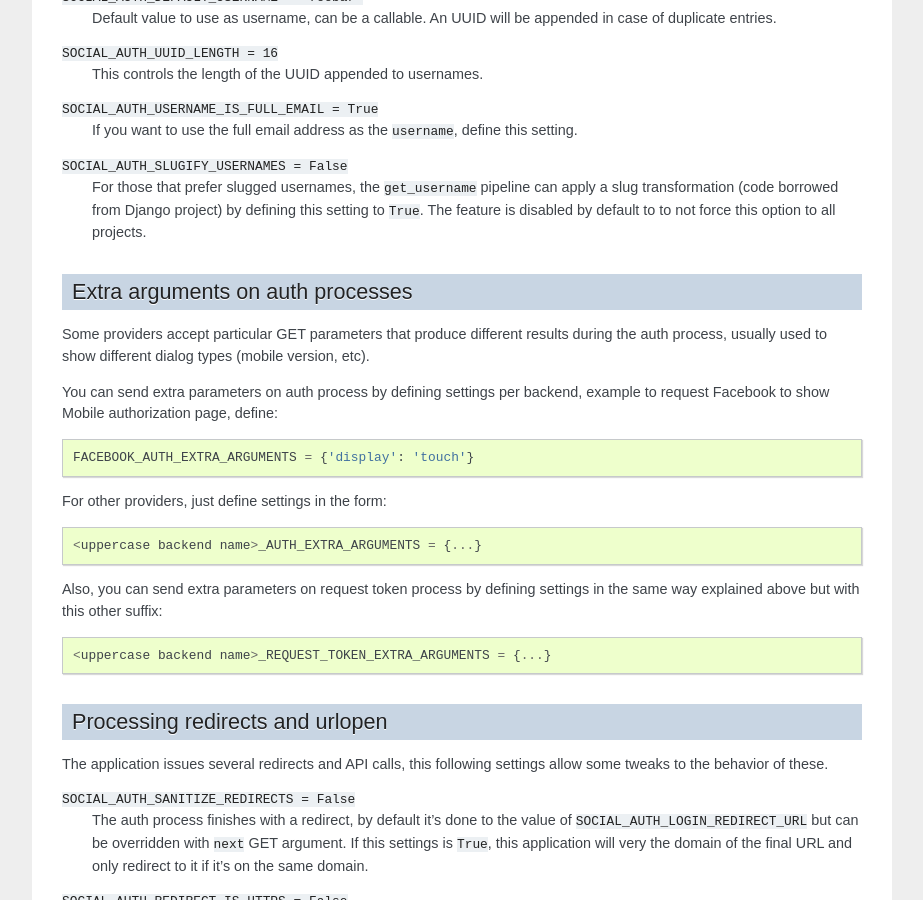
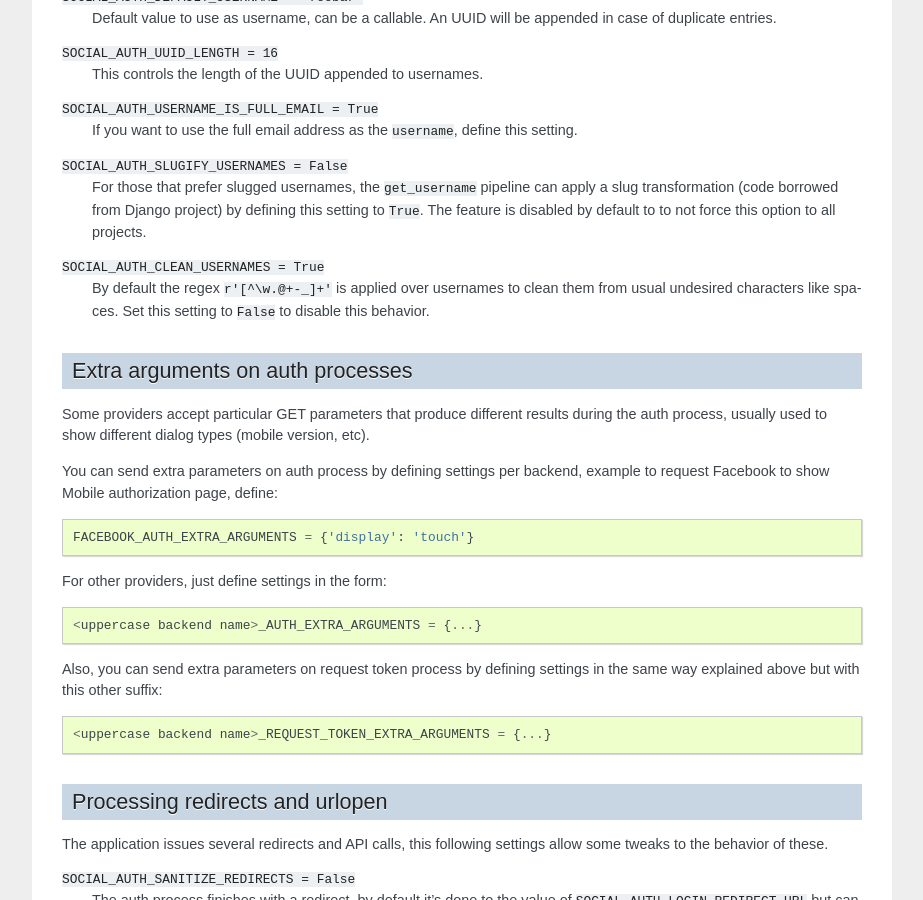
Before and after one commit to igodev0001/social-app-django, a Sphinx documentation site: the page built from docs/configuration/settings.rst, in a window 1280 px wide and 900 px high, scrolled down 2449 px. Shown: the whole window, without its empty margins (198-1121 px from the left). Built offline with Sphinx 7.4.7, drawn with Linux system fonts in a browser that asks for light colours; pages that are not in the unit, such as notebooks, are missing from menus.

Commit message:
Configurable clean step on usernames.

```diff
--- a/docs/configuration/settings.rst
+++ b/docs/configuration/settings.rst
@@ -159,6 +159,11 @@ to control usernames generation.
     this setting to ``True``. The feature is disabled by default to to not
     force this option to all projects.
 
+``SOCIAL_AUTH_CLEAN_USERNAMES = True``
+    By default the regex ``r'[^\w.@+-_]+'`` is applied over usernames to clean
+    them from usual undesired characters like spaces. Set this setting to
+    ``False`` to disable this behavior.
+
 
 Extra arguments on auth processes
 ---------------------------------
```
Also changed, not shown: 1 other file.
